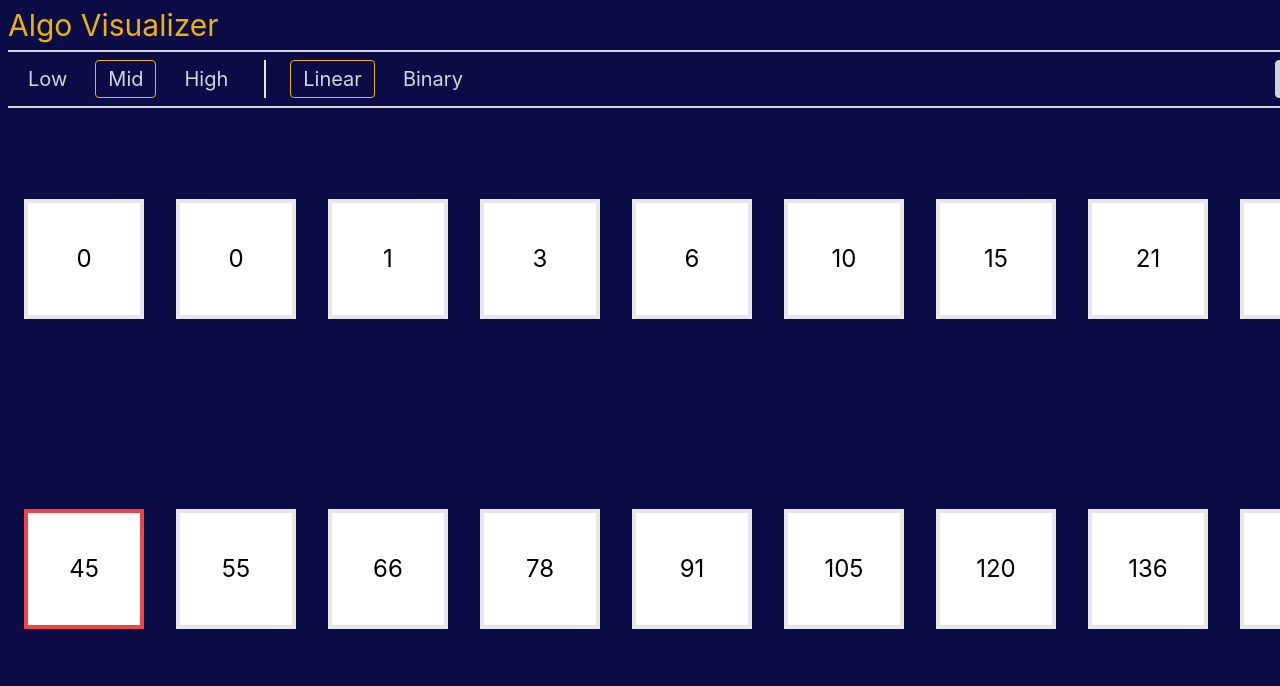
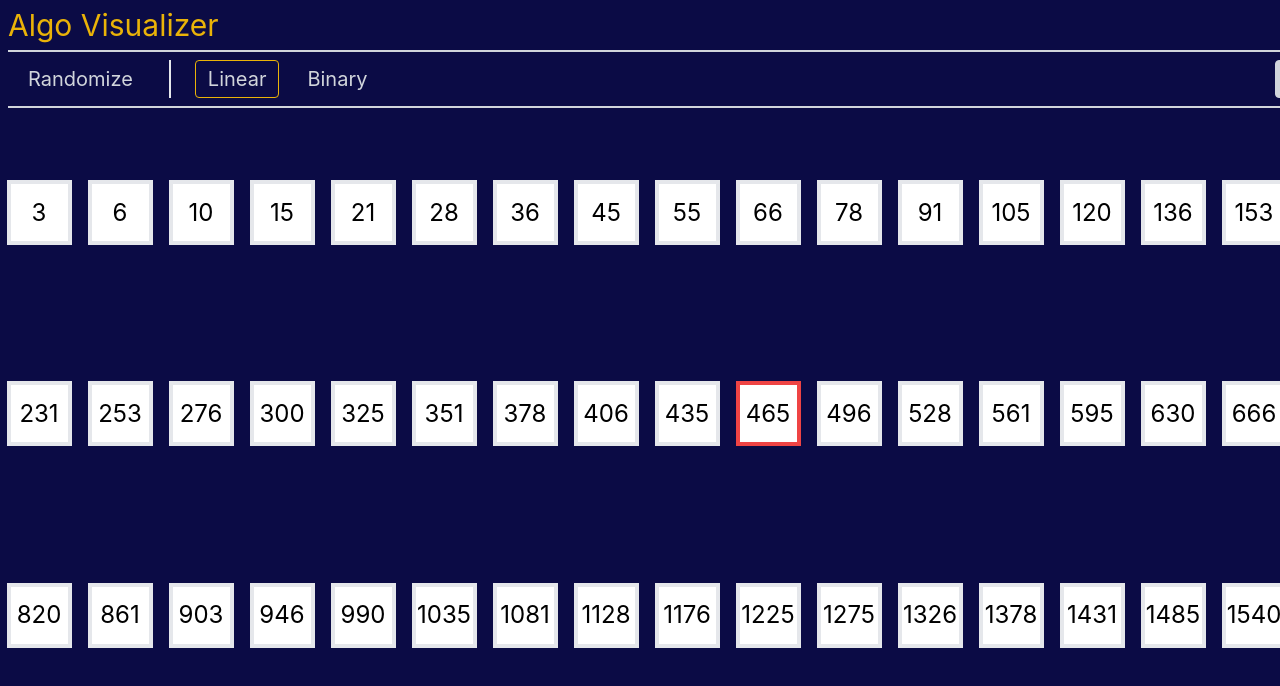
Before and after one commit to CiaranCarroll1/react-algo-visualizer, a React (Create React App) app: page /searching in a window 1280 px wide. Shown: the top 686 px of the page. Built offline with nearby package versions, Linux system fonts and the light colour scheme.

Commit message:
Get binary working somewhat

```diff
--- a/src/components/Searching.tsx
+++ b/src/components/Searching.tsx
@@ -13,7 +13,7 @@ const getFibonacciNumber = (num: number): number => {
 };
 
 const initialNumberNodes: NumberNode[] = [];
-for (let i = 0; i < 20; i++) {
+for (let i = 3; i < 60; i++) {
   initialNumberNodes.push({
     num: getFibonacciNumber(i),
     state: SearchState.None,
@@ -22,7 +22,7 @@ for (let i = 0; i < 20; i++) {
 
 const Searching = () => {
   const [searchNumber, setSearchNumber] = useState<number>(
-    initialNumberNodes[10].num
+    initialNumberNodes[Math.floor(initialNumberNodes.length / 2)].num
   );
   const [numberNodes, setNumberNodes] = useState<NumberNode[]>(
     JSON.parse(JSON.stringify(initialNumberNodes))
@@ -51,19 +51,64 @@ const Searching = () => {
         if (i > 0) newNodes[i - 1].state = SearchState.None;
 
         const currNode = newNodes[i];
-        if (newNodes[i].num === searchNumber) {
+        if (currNode.num === searchNumber) {
           currNode.state = SearchState.Found;
         } else {
           currNode.state = SearchState.Current;
         }
 
         setNumberNodes(newNodes);
-      }, 200 * i);
+      }, 250 * i);
   };
 
-  const binarySearch = (): void => {};
+  const binarySearch = (): void => {
+    let low = 0;
+    let high = numberNodes.length - 1;
+    let lowPath: number[] = [];
+    let highPath: number[] = [];
+    let midPath: number[] = [];
 
-  const getBorderColor = (node: NumberNode) => {
+    while (low <= high) {
+      lowPath.push(low);
+      highPath.push(high);
+      const mid = Math.floor((low + high) / 2);
+      midPath.push(mid);
+
+      if (numberNodes[mid].num === searchNumber) {
+        break;
+      } else if (numberNodes[mid].num < searchNumber) {
+        low = mid;
+      } else {
+        high = mid;
+      }
+    }
+
+    for (let i = 0; i < midPath.length; i++) {
+      setTimeout(() => {
+        const newNodes = [...numberNodes];
+        if (i > 0) {
+          newNodes[lowPath[i - 1]].state = SearchState.None;
+          newNodes[highPath[i - 1]].state = SearchState.None;
+          newNodes[midPath[i - 1]].state = SearchState.None;
+        }
+
+        const lowNode = newNodes[lowPath[i]];
+        const highNode = newNodes[highPath[i]];
+        const midNode = newNodes[midPath[i]];
+        if (midNode.num === searchNumber) {
+          midNode.state = SearchState.Found;
+        } else {
+          lowNode.state = SearchState.Current;
+          highNode.state = SearchState.Current;
+          midNode.state = SearchState.Current;
+        }
+
+        setNumberNodes(newNodes);
+      }, 500 * i);
+    }
+  };
+
+  const getBackgroundColor = (node: NumberNode) => {
     if (node.state === SearchState.Current) {
       return 'bg-blue-500';
     } else if (node.state === SearchState.Found) {
@@ -85,14 +130,14 @@ const Searching = () => {
         handleResetClick={reset}
       />
 
-      <div className="w-full h-[600px] flex flex-wrap gap-8 justify-center items-center pt-3">
+      <div className="w-full h-[600px] flex flex-wrap gap-4 justify-center items-center pt-3">
         {numberNodes.map((node, index) => {
           return (
             <div
               key={index}
-              className={`w-[120px] h-[120px] flex justify-center items-center text-2xl border-4 ${
+              className={`w-[65px] h-[65px] flex justify-center items-center text-2xl border-4 ${
                 node.num === searchNumber ? 'border-red-500' : ''
-              } text-center ${getBorderColor(node)}`}
+              } text-center ${getBackgroundColor(node)}`}
             >
               {node.num}
             </div>
--- a/src/components/SearchingToolbar.tsx
+++ b/src/components/SearchingToolbar.tsx
@@ -23,25 +23,12 @@ const SearchingToolbar: React.FC<Props> = ({
   handlePlayClick,
   handleResetClick,
 }: Props) => {
-  const lowNumIndex = Math.floor(20 / 4);
-  const midNumIndex = Math.floor(20 / 2);
-  const highNumIndex = 19 - Math.floor(20 / 4);
-
   const buttonGroup1: ToolbarButtonProps[] = [
     {
-      clickHandler: () => setSearchNumber(numberNodes[lowNumIndex].num),
-      classes: buttonClasses(searchNumber, numberNodes[lowNumIndex].num),
-      children: <>Low</>,
-    },
-    {
-      clickHandler: () => setSearchNumber(numberNodes[midNumIndex].num),
-      classes: buttonClasses(searchNumber, numberNodes[midNumIndex].num),
-      children: <>Mid</>,
-    },
-    {
-      clickHandler: () => setSearchNumber(numberNodes[highNumIndex].num),
-      classes: buttonClasses(searchNumber, numberNodes[highNumIndex].num),
-      children: <>High</>,
+      clickHandler: () =>
+        setSearchNumber(numberNodes[Math.floor(Math.random() * 54)].num),
+      classes: buttonClasses(1, 0),
+      children: <>Randomize</>,
     },
   ];
   const buttonGroup2: ToolbarButtonProps[] = [
```
